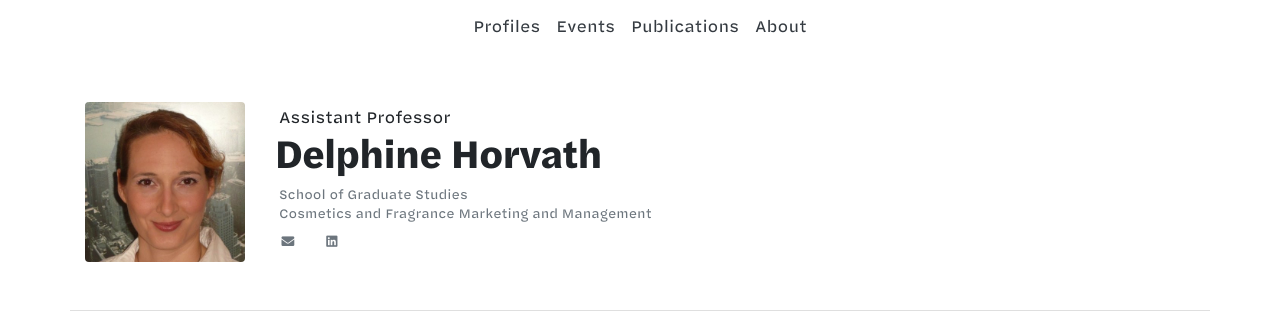
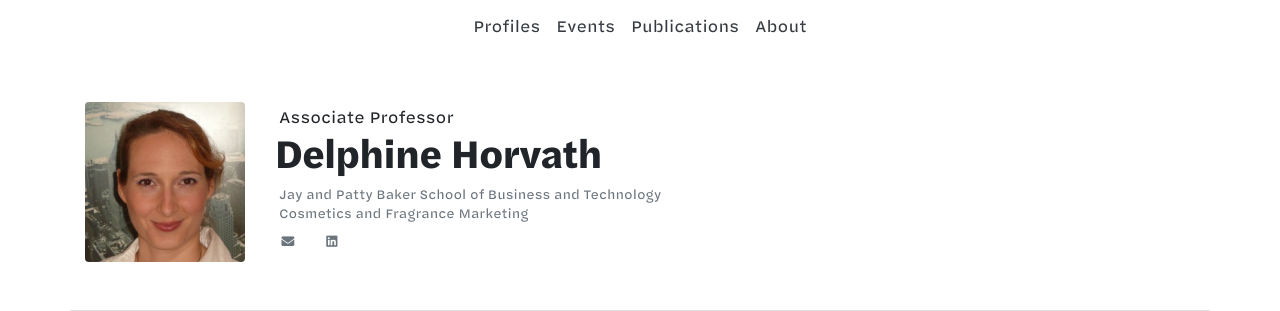
Before and after one commit to fit-authors/fit-authors.github.io, a Jekyll site: the page built from _profiles/delphine-horvath.md, in a window 1280 px wide. Shown: the part 142-453 px from the top of the page. Built offline with Jekyll 4.4.1, drawn with Linux system fonts in a browser that asks for light colours; nearby versions of some CDN libraries.

Commit message:
Update delphine-horvath.md

```diff
--- a/_profiles/delphine-horvath.md
+++ b/_profiles/delphine-horvath.md
@@ -2,9 +2,9 @@
 layout: profile
 name: Delphine Horvath
 interview: 2023-03
-title: Assistant Professor
-division: School of Graduate Studies
-department: Cosmetics and Fragrance Marketing and Management
+title: Associate Professor
+division: Jay and Patty Baker School of Business and Technology
+department: Cosmetics and Fragrance Marketing
 email: delphine_horvath@fitnyc.edu
 linkedin: https://www.linkedin.com/in/delphinehorvath/
 image: horvath.jpg
```
